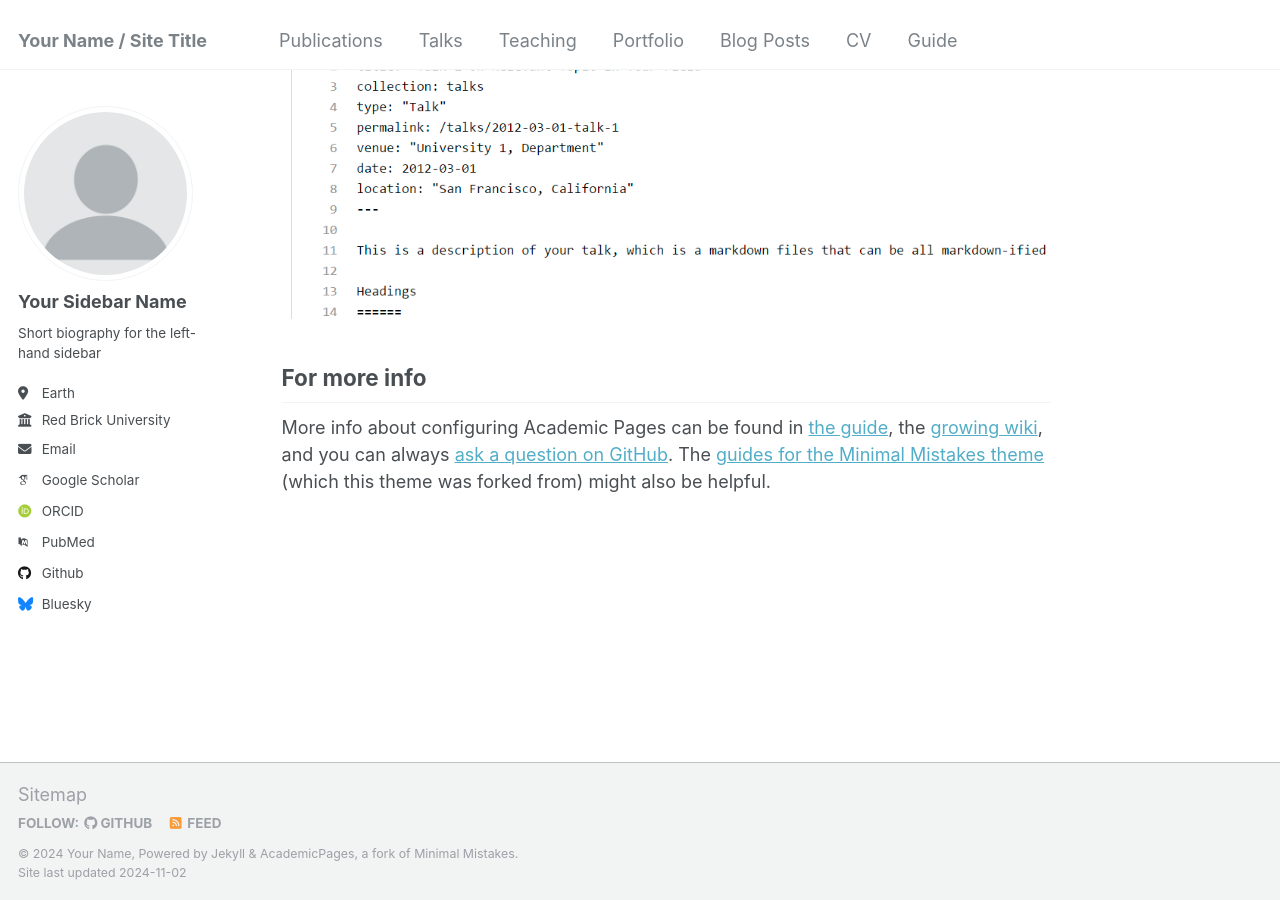
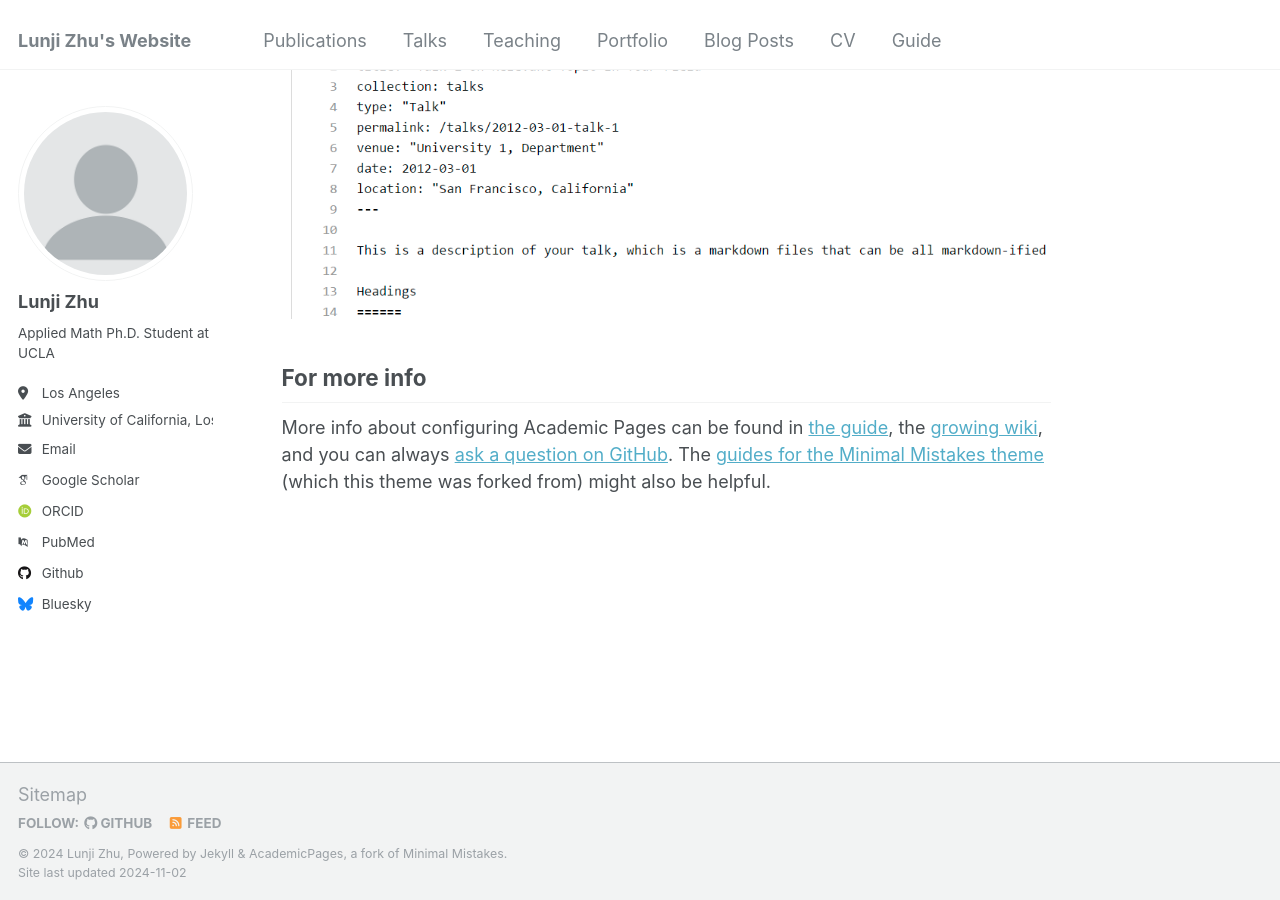
Before and after one commit to lzwbh/lzwbh.github.io, a Jekyll site: the page built from _pages/about.md, in a window 1280 px wide and 900 px high, scrolled down 2643 px. Built offline with Jekyll 4.4.1, drawn with Linux system fonts in a browser that asks for light colours; some web fonts are replaced.

Commit message:
_config.yml

```diff
--- a/_config.yml
+++ b/_config.yml
@@ -8,13 +8,13 @@
 
 # Basic Site Settings
 locale                   : "en-US"
-title                    : "Your Name / Site Title"
+title                    : "Lunji Zhu's Website"
 title_separator          : "-"
-name                     : &name "Your Name"
-description              : &description "personal description"
-url                      : https://academicpages.github.io # the base hostname & protocol for your site e.g. "https://mmistakes.github.io"
+name                     : &name "Lunji Zhu"
+description              : &description "Academics, Thoughts, Life(?)"
+url                      : https://lzwbh.github.io # the base hostname & protocol for your site e.g. "https://mmistakes.github.io"
 baseurl                  : "" # the subpath of your site, e.g. "/blog"
-repository               : "academicpages/academicpages.github.io"
+repository               : "lzwbh/lzwbh.github.io"
 
 # Site Author - The following control what appear as part of the author content on the side bar.
 #               If a field is blank the icon and link will not appear, otherwise it will be shown.
@@ -22,13 +22,13 @@ repository               : "academicpages/academicpages.github.io"
 author:
   # Biographic information
   avatar           : "profile.png"
-  name             : "Your Sidebar Name"
+  name             : "Lunji Zhu"
   pronouns         : # example: "she/her"
-  bio              : "Short biography for the left-hand sidebar"
-  location         : "Earth"
-  employer         : "Red Brick University"
+  bio              : "Applied Math Ph.D. Student at UCLA"
+  location         : "Los Angeles"
+  employer         : "University of California, Los Angeles"
   uri              : # URL
-  email            : "none@example.org"
+  email            : "lunji@math.ucla.edu"
 
   # Academic websites
   arxiv            : # URL - Update with the correct link to your profile
```
